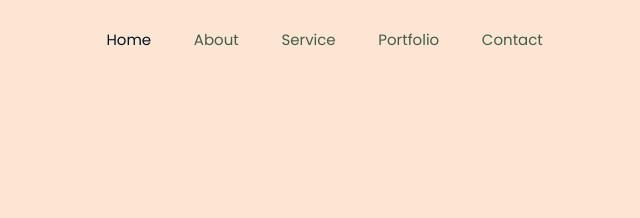
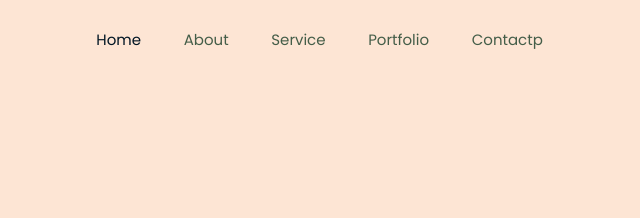
Before and after one commit to wilonadivaartha/wilona-portfolio.github.io, a plain HTML site: page index.html in a window 1280 px wide. Shown: the top 218 px of the page, 622-1262 px from the left. Drawn offline with nearby package versions, Linux system fonts and the light colour scheme.

Commit message:
Update index.html

```diff
--- a/index.html
+++ b/index.html
@@ -29,7 +29,7 @@
         <a href="#about">About</a>
         <a href="#services">Service</a>
         <a href="#portfolio">Portfolio</a>
-        <a href="#contact">Contact</a>
+        <a href="#contact">Contactp</a>
       </nav>
     </header>
 
```
